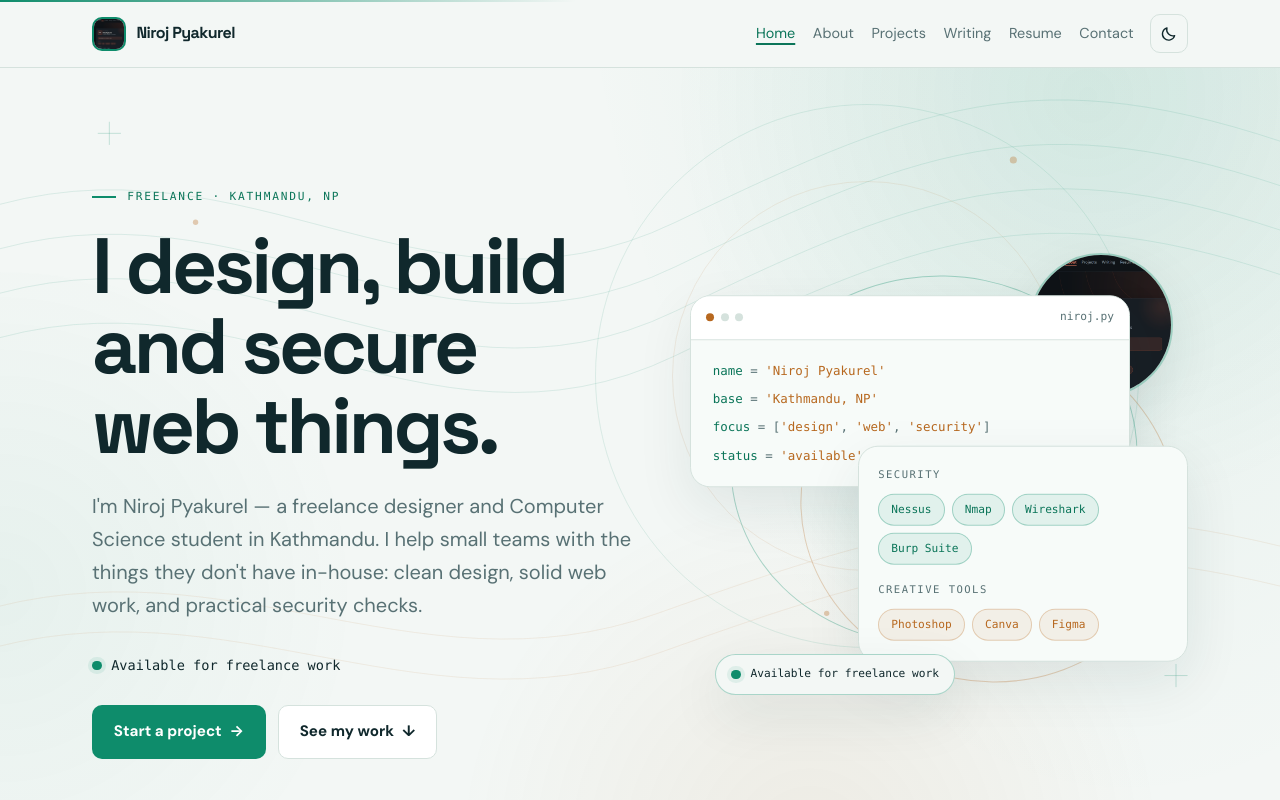
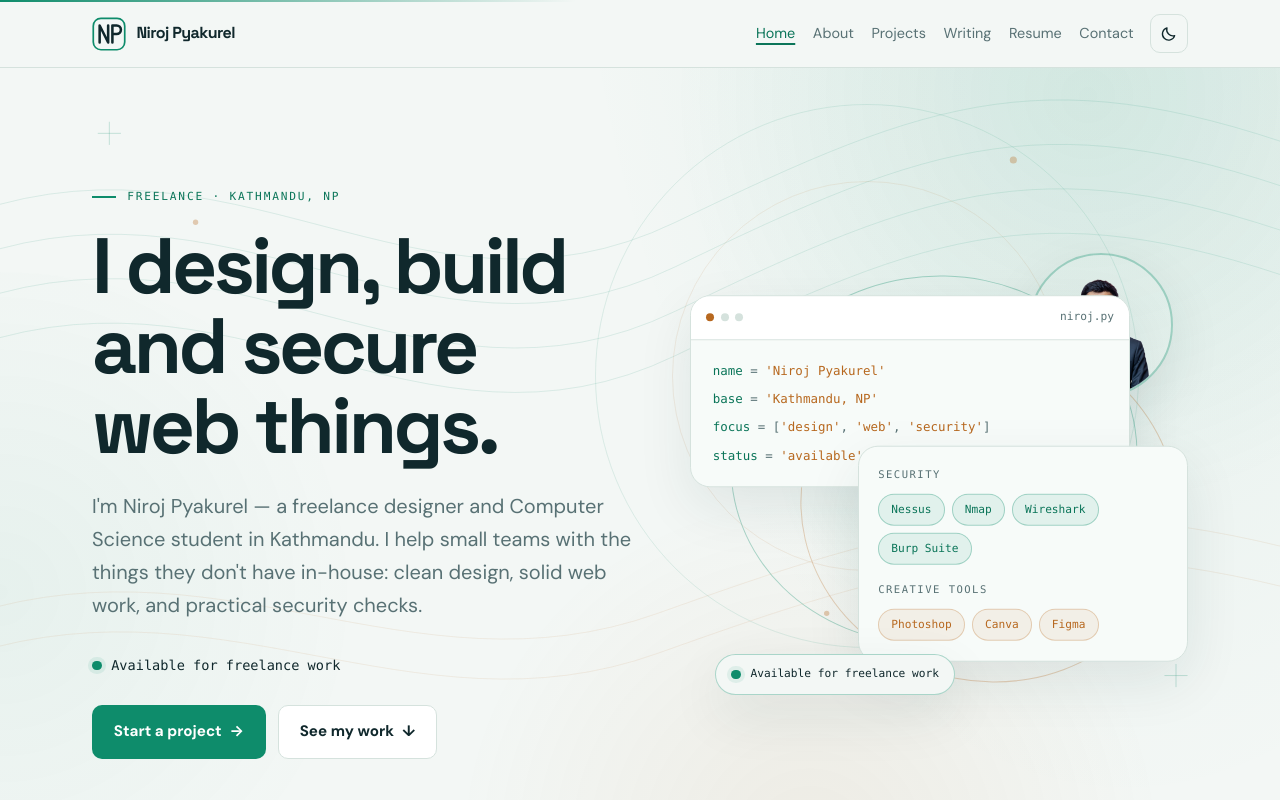
Before and after one commit to niroj-pyakurel/niroj-pyakurel.github.io, an Astro site: page / in a window 1280 px wide. Shown: the top 800 px of the page. Built offline with nearby package versions, Linux system fonts and the light colour scheme; Astro itself is replaced by a stand-in of ours.

Commit message:
Update portfolio content and optimize image

```diff
--- a/src/components/Footer.astro
+++ b/src/components/Footer.astro
@@ -8,7 +8,7 @@ const isExternal = (href) => /^https?:\/\//.test(href);
 <footer class="site-footer">
   <div class="container footer-main">
     <div class="footer-brand">
-      <img class="footer-photo" src="/profile-photo.png" width="36" height="36" alt="" />
+      <img class="footer-photo" src="/niroj.png?v=20261122b" width="36" height="36" alt="" />
       <div>
         <strong>{site.name}</strong>
         <p>{site.location} · {site.availability}</p>
--- a/src/components/Header.astro
+++ b/src/components/Header.astro
@@ -10,7 +10,31 @@ const isActive = (href) => (href === '/' ? path === '/' : path === href.replace(
 <header class="site-header">
   <div class="container header-inner">
     <a class="brand" href="/" aria-label={`${site.name} — home`}>
-      <img class="brand-photo" src="/profile-photo.png" width="34" height="34" alt="" />
+      <svg
+        class="brand-mark"
+        viewBox="0 0 40 40"
+        width="34"
+        height="34"
+        fill="none"
+        aria-hidden="true"
+        focusable="false"
+      >
+        <rect x="1.5" y="1.5" width="37" height="37" rx="9" stroke="var(--color-accent)" stroke-width="2" />
+        <path
+          d="M9 30V10l10 20V10"
+          stroke="currentColor"
+          stroke-width="3"
+          stroke-linecap="round"
+          stroke-linejoin="round"
+        />
+        <path
+          d="M24 30V10h5a5 5 0 0 1 0 10h-5"
+          stroke="currentColor"
+          stroke-width="3"
+          stroke-linecap="round"
+          stroke-linejoin="round"
+        />
+      </svg>
       <span class="wordmark">{site.name}</span>
     </a>
 
@@ -72,15 +96,8 @@ const isActive = (href) => (href === '/' ? path === '/' : path === href.replace(
     color: var(--color-link);
   }
 
-  .brand-photo {
-    width: 34px;
-    height: 34px;
+  .brand-mark {
     flex: none;
-    border: 2px solid var(--color-accent);
-    border-radius: 10px;
-    object-fit: cover;
-    object-position: center;
-    background: var(--color-surface);
   }
 
   .header-right {
--- a/src/components/HeroVisual.astro
+++ b/src/components/HeroVisual.astro
@@ -8,7 +8,7 @@ import { site } from '../data/site.js';
   <div class="orbit orbit-two"></div>
 
   <div class="visual-mark">
-    <img src="/profile-photo.png" width="144" height="144" alt="" />
+    <img src="/niroj.png?v=20261122b" width="144" height="144" alt="" />
   </div>
 
   <div class="visual-card code-card">
--- a/src/components/ProfileCard.astro
+++ b/src/components/ProfileCard.astro
@@ -5,7 +5,7 @@ import { site } from '../data/site.js';
 <aside class="profile-card panel">
   <div class="profile-top">
     <div class="monogram" aria-hidden="true">
-      <img src="/profile-photo.png" width="72" height="72" alt="" />
+      <img src="/niroj.png?v=20261122b" width="72" height="72" alt="" />
     </div>
     <div>
       <p class="eyebrow">Profile</p>
--- a/src/components/SEOHead.astro
+++ b/src/components/SEOHead.astro
@@ -16,7 +16,7 @@ const canonical = new URL(Astro.url.pathname, Astro.site).href;
 <meta name="viewport" content="width=device-width, initial-scale=1" />
 <meta name="theme-color" content="#07151a" media="(prefers-color-scheme: dark)" />
 <meta name="theme-color" content="#f3f7f5" media="(prefers-color-scheme: light)" />
-<link rel="icon" href="/favicon.png" type="image/png" />
+<link rel="icon" href="/favicon.png?v=20261122b" type="image/png" />
 <link rel="canonical" href={canonical} />
 
 <meta property="og:type" content={type} />
```
Also changed, not shown: public/favicon.png, public/niroj.png (added), public/profile-photo.png (deleted), 1 other file.
